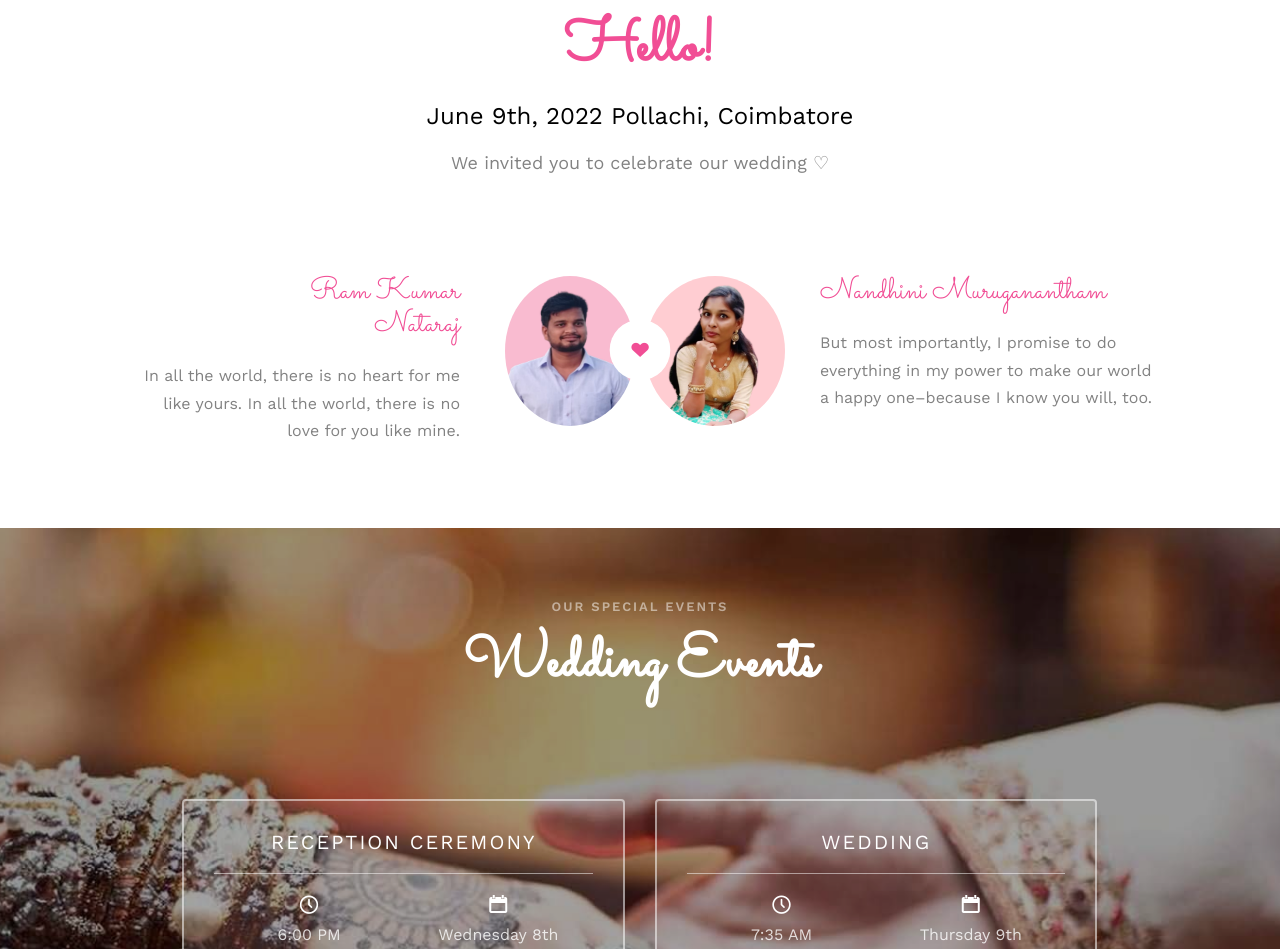
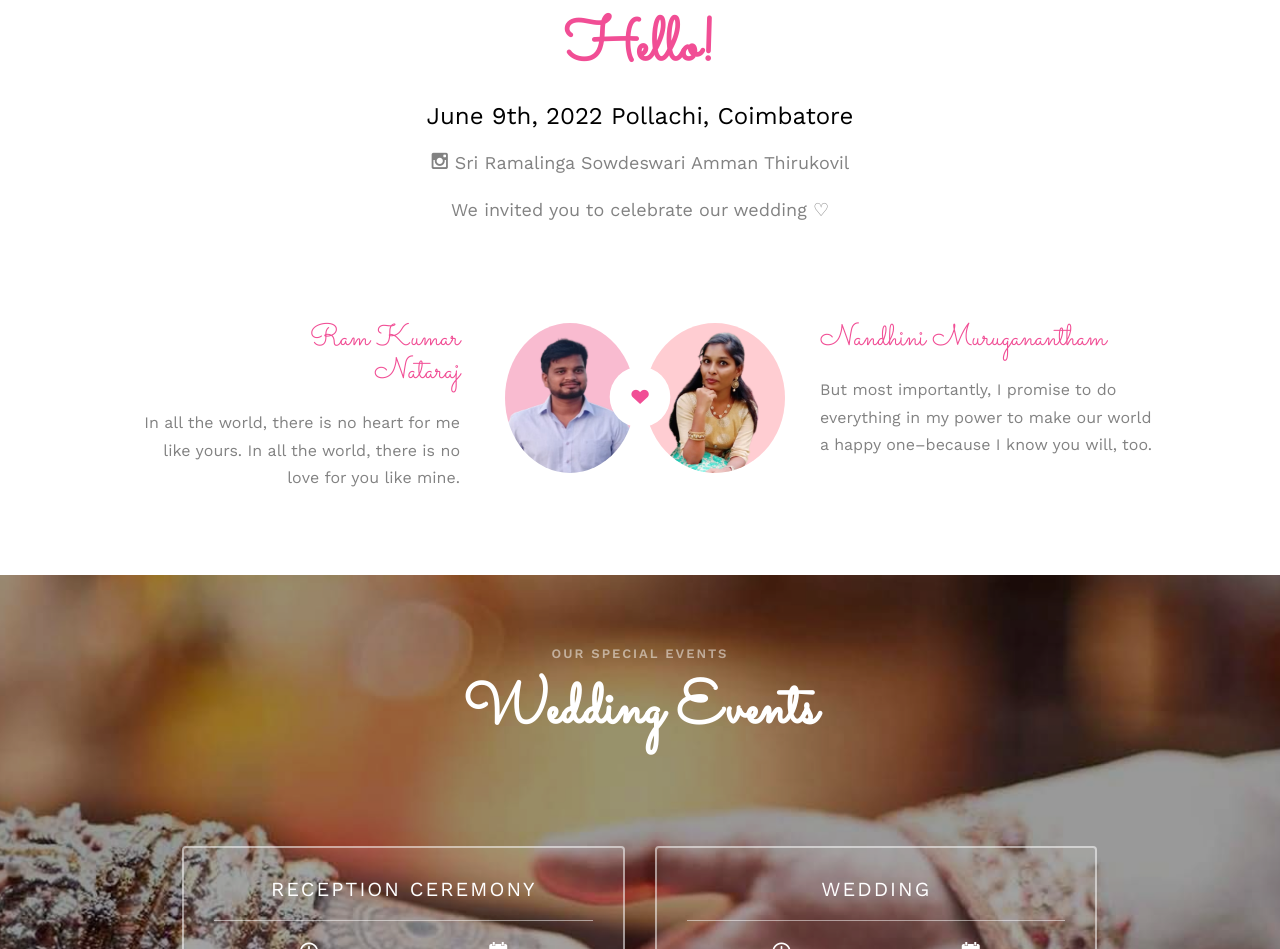
Before and after one commit to Arunagiri0512/Ram-Nandhini, a plain HTML site: page index.html in a window 1280 px wide. Shown: the part 961-1910 px from the top of the page. Drawn offline with nearby package versions, Linux system fonts and the light colour scheme; files whose address does not match are found by name.

Commit message:
Update index.html

```diff
--- a/index.html
+++ b/index.html
@@ -67,7 +67,7 @@
 			<div class="row">
 				<div class="col-md-8 col-md-offset-2 text-center fh5co-heading animate-box">
 					<h2>Hello!</h2>
-					<h3>June 9th, 2022 Pollachi, Coimbatore</h3>
+					<h3>June 9th, 2022 Pollachi, Coimbatore</h3><p><i class="icon-instagram"></i> Sri Ramalinga Sowdeswari Amman Thirukovil </p>
 					<p>We invited you to celebrate our wedding  ♡</p>
 				</div>
 			</div>
```
